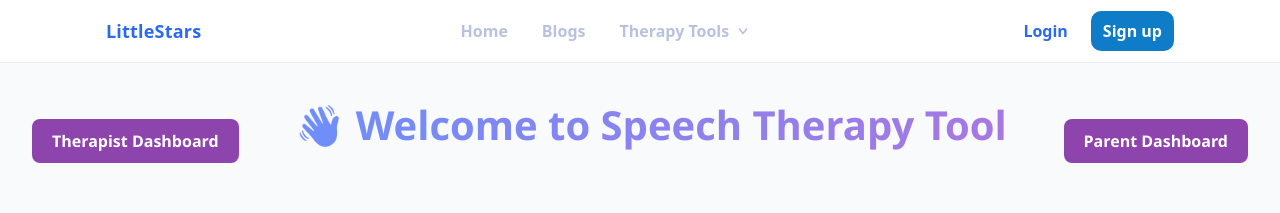
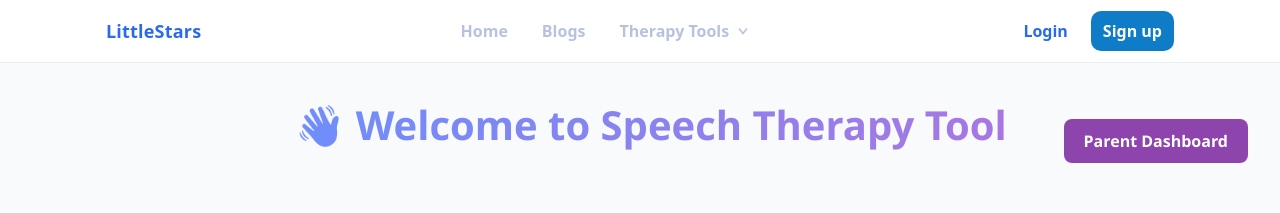
Before and after one commit to Ronellaaa/littleStars, a React (Vite) app in the folder frontend/: page /speech-home in a window 1280 px wide. Shown: the top 213 px of the page. Built offline with nearby package versions, Linux system fonts and the light colour scheme; no server answers; a web font is replaced by a local one.

Commit message:
no therapist btn

```diff
--- a/frontend/src/pages/speechTherapy/SpeechHome.jsx
+++ b/frontend/src/pages/speechTherapy/SpeechHome.jsx
@@ -37,7 +37,7 @@ const SpeechHome = () => {
     <div className="home-container">
       {/* Header with Therapist + Parent Dashboards */}
       <div className="home-header">
-        <button className="therapist-btn" onClick={handleTherapistDashboardClick}> {/* Therapist Dashboard Button */}
+        <button className="therapist-btn" style={{ visibility: "hidden" }} onClick={handleTherapistDashboardClick}> {/* Therapist Dashboard Button */}
           Therapist Dashboard
         </button>
 
```
